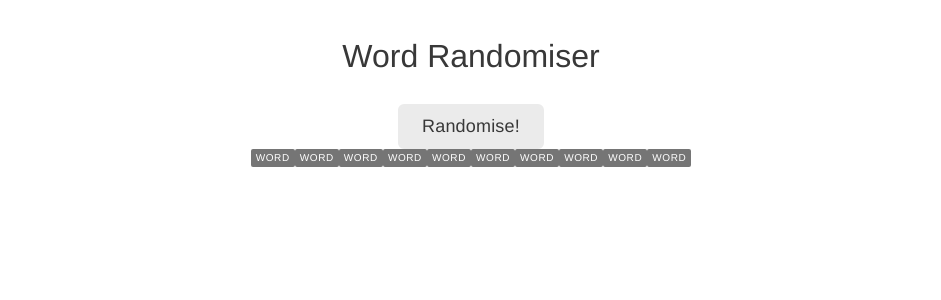
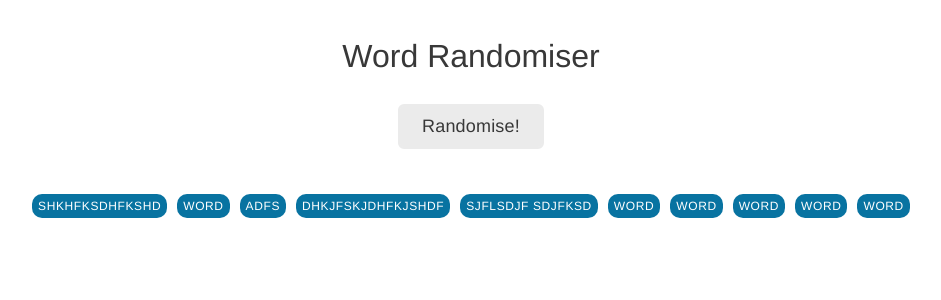
Before and after one commit to laurenclark/dictionary-api-randomiser, a Vue app: page / in a window 1280 px wide. Shown: the top 300 px of the page, without its empty margins (169-1110 px from the left). Built offline with nearby package versions, Linux system fonts and the light colour scheme.

Commit message:
Style badges

```diff
--- a/src/components/WordSpan.vue
+++ b/src/components/WordSpan.vue
@@ -1,5 +1,5 @@
 <template>
-    <span class="badge badge-large">{{text}}</span>
+    <span class="badge badge--large badge--rounded">{{text}}</span>
 </template>
 
 <script>
@@ -13,4 +13,25 @@ export default {
 </script>
 
 <style lang="scss" scoped>
+.badge {
+    display: inline-block;
+    margin: 20px;
+    background: var(--color-blue--700);
+    cursor: pointer;
+    transition: all 0.5s ease-in-out;
+}
+
+.badge:hover {
+    background: var(--color-blue--800);
+}
+
+.badge--rounded {
+    border-radius: 10px;
+    display: inline-block;
+    margin: 5px;
+}
+
+.badge--large {
+    font-weight: 200;
+}
 </style>
--- a/src/views/Queries.vue
+++ b/src/views/Queries.vue
@@ -1,13 +1,13 @@
 <template>
-    <div class="word-display">
+    <div class="queries">
         <h1>Word Randomiser</h1>
         <v-button>Randomise!</v-button>
-        <section>
+        <section class="word-display">
+            <word-span :text="'shkhfksdhfkshd'" />
             <word-span :text="'Word'" />
-            <word-span :text="'Word'" />
-            <word-span :text="'Word'" />
-            <word-span :text="'Word'" />
-            <word-span :text="'Word'" />
+            <word-span :text="'adfs'" />
+            <word-span :text="'dhkjfskjdhfkjshdf'" />
+            <word-span :text="'sjflsdjf sdjfksd'" />
             <word-span :text="'Word'" />
             <word-span :text="'Word'" />
             <word-span :text="'Word'" />
@@ -31,8 +31,12 @@ export default {
 
 
 <style scoped lang="scss">
-.word-display {
+.queries {
     max-width: 1200px;
     margin: 0 auto;
 }
+
+.word-display {
+    margin-top: 5vh;
+}
 </style>
```
